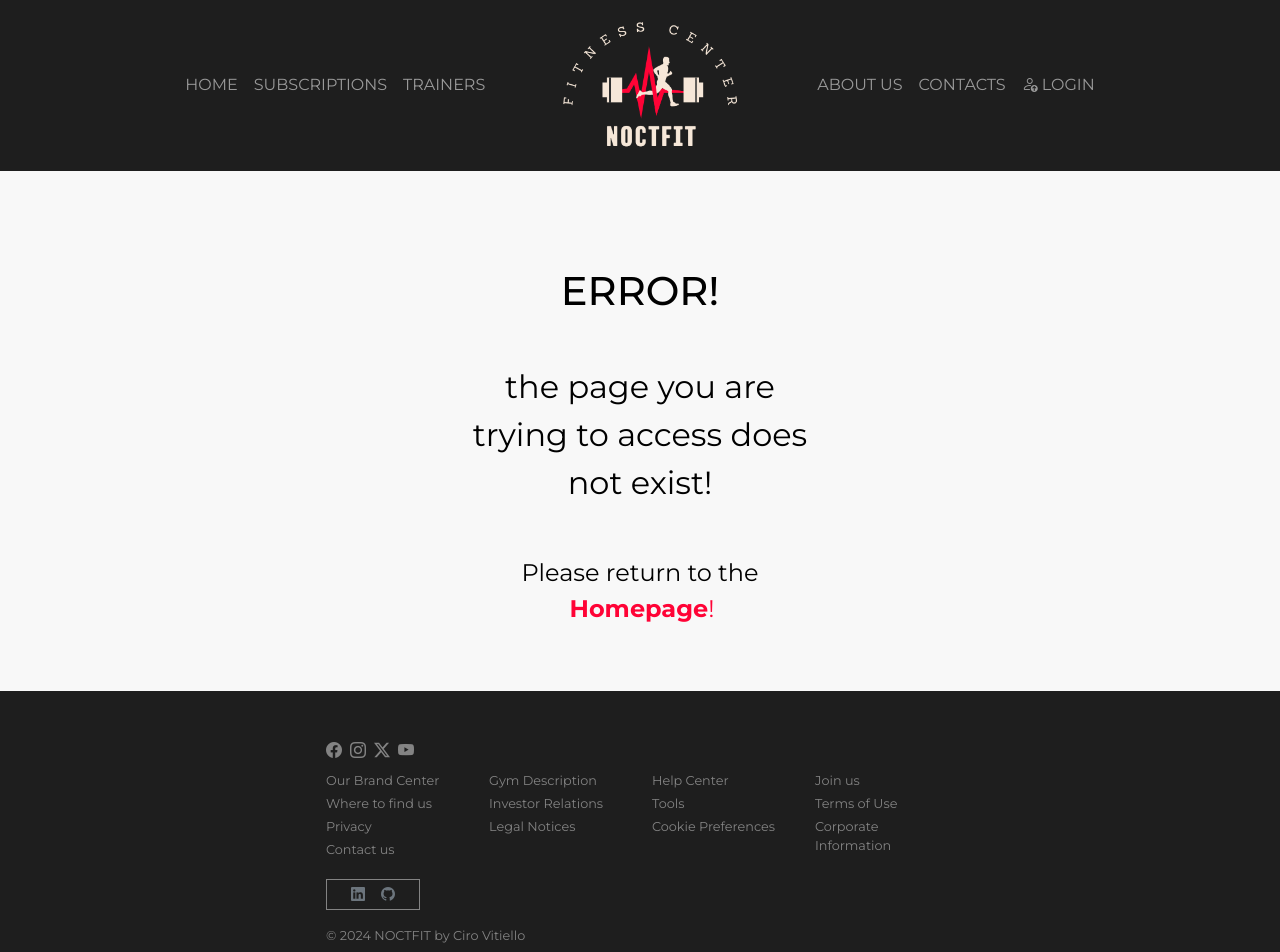
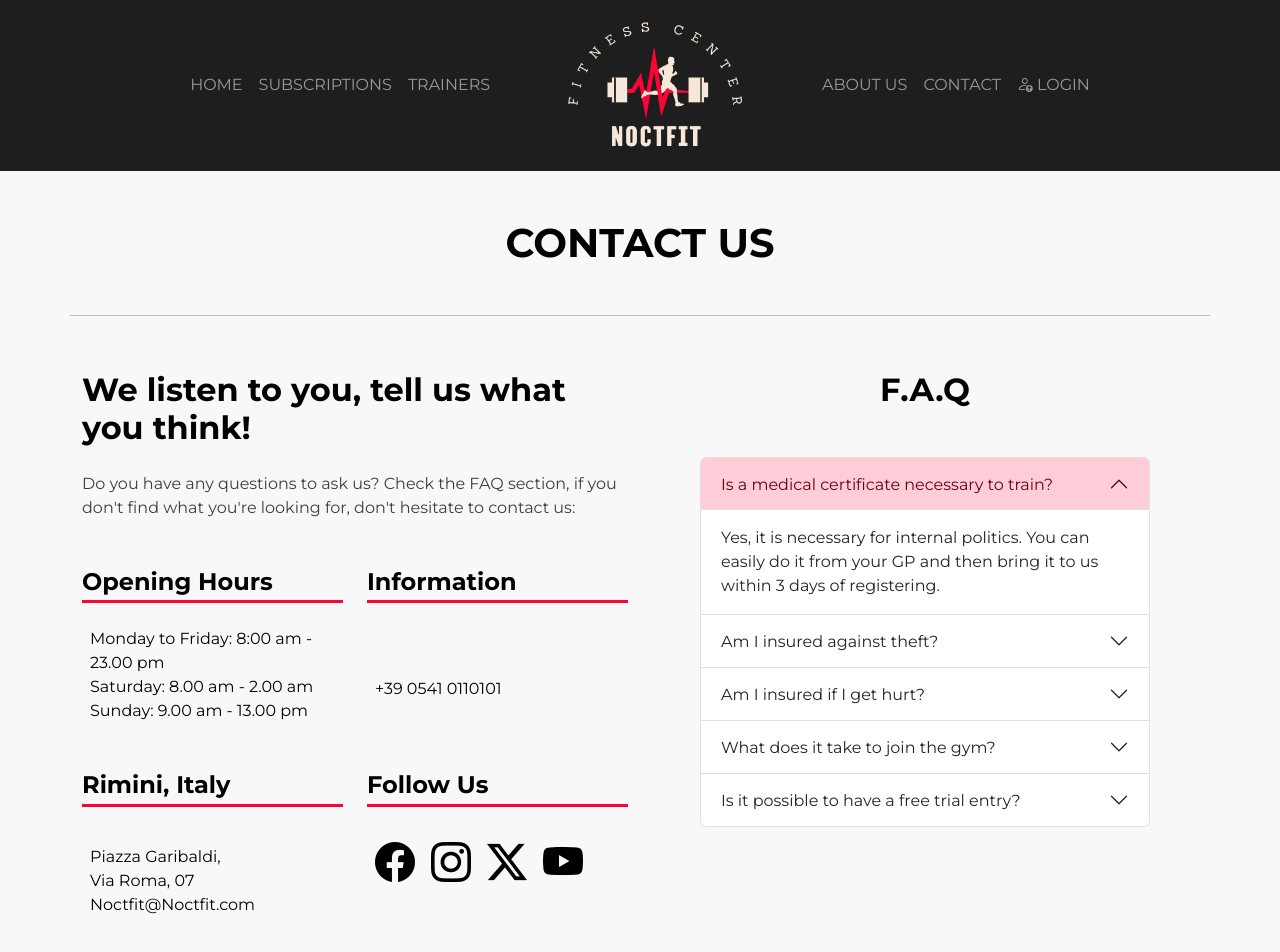
Before and after one commit to Nooxys/CapstoneFrontEnd, a React (Vite) app: page /contacts in a window 1280 px wide. Shown: the top 952 px of the page. Built offline with nearby package versions, Linux system fonts and the light colour scheme.

Commit message:
contacts page, missing reviews

```diff
--- a/src/App.jsx
+++ b/src/App.jsx
@@ -6,6 +6,7 @@ import NotFound from './components/NotFound'
 import RegisterPage from './components/RegisterPage'
 import Homepage from './components/Homepage'
 import AboutUs from './components/AboutUS'
+import Contact from './components/Contact'
 function App() {
   return (
     <>
@@ -20,6 +21,7 @@ function App() {
               <Route element={<LoginPage />} path="login" />
               <Route element={<RegisterPage />} path="register" />
               <Route element={<AboutUs />} path="about" />
+              <Route element={<Contact />} path="contacts" />
               <Route element={<NotFound />} path="*" />
             </Routes>
             <footer>
--- a/src/components/AboutUS.jsx
+++ b/src/components/AboutUS.jsx
@@ -66,9 +66,8 @@ const AboutUs = () => {
               <h2 className="text-center fw-bold pt-4  pt-xl-0">
                 Opening Hours
               </h2>
-              <p className="text-center px-5 pt-4 pb-2 pb-lg-5 pb-xl-0 opacity-75">
+              <p className="text-center px-5 pt-4 pb-2 pb-lg-5 pb-xl-0 ">
                 <span className="d-block">
-                  {' '}
                   Monday to Friday: 8:00 am - 23.00 pm
                 </span>
                 <span className="d-block">Saturday: 8.00 am - 2.00 am</span>
--- /dev/null
+++ b/src/components/Contact.jsx
@@ -0,0 +1,123 @@
+import { Container, Row, Col, Accordion } from 'react-bootstrap'
+
+const Contact = () => {
+  return (
+    <Container className="mb-5">
+      <Row>
+        <h1 className="text-center fw-bold mb-5"> CONTACT US</h1>
+        <hr />
+      </Row>
+      <Row className="mb-5">
+        <Col xs={12} lg={6}>
+          <h2 className="fw-bold mb-4  text-center text-md-start">
+            We listen to you, tell us what you think!
+          </h2>
+          <p className="mb-5 opacity-75 ">
+            Do you have any questions to ask us? Check the FAQ section, if you
+            don&apos;t find what you&apos;re looking for, don&apos;t hesitate to
+            contact us:
+          </p>
+          <Row>
+            <Col xs={12} lg={6}>
+              <h4 className="fw-bold border-bottom border-primary border-3 pb-1 text-center text-lg-start">
+                Opening Hours
+              </h4>
+              <p className="px-2 py-3 text-center text-lg-start">
+                <span className="d-block">
+                  Monday to Friday: 8:00 am - 23.00 pm
+                </span>
+                <span className="d-block">Saturday: 8.00 am - 2.00 am</span>
+                <span className="d-block">Sunday: 9.00 am - 13.00 pm</span>
+              </p>
+            </Col>
+            <Col xs={12} lg={6}>
+              <h4 className="fw-bold border-bottom border-primary border-3 pb-1 text-center text-lg-start ">
+                Information
+              </h4>
+              <div className="d-flex justify-content-center justify-content-lg-start    align-items-center  h-100">
+                <p className="px-2 pb-3  ">+39 0541 0110101</p>
+              </div>
+            </Col>
+            <Col xs={12} lg={6}>
+              <h4 className="fw-bold border-bottom border-primary border-3 pb-1 py-3 text-center text-lg-start ">
+                Rimini, Italy
+              </h4>
+              <div className="d-flex justify-content-start   align-items-center  h-100 justify-content-center justify-content-lg-start ">
+                <p className="px-2 pb-3   ">
+                  <span className="d-block">Piazza Garibaldi,</span>
+                  <span className="d-block">Via Roma, 07</span>
+                  <span className="d-block">Noctfit@Noctfit.com</span>
+                </p>
+              </div>
+            </Col>
+            <Col xs={12} lg={6}>
+              <h4 className="fw-bold border-bottom border-primary border-3 pb-1 py-3 text-center text-lg-start">
+                Follow Us
+              </h4>
+              <br />
+              <div className="d-flex justify-content-start   align-items-center justify-content-center justify-content-lg-start ">
+                <i className="bi bi-facebook display-6 mx-2 "></i>
+                <i className="bi bi-instagram display-6  mx-2"></i>
+                <i className="bi bi-twitter-x display-6  mx-2"></i>
+                <i className="bi bi-youtube display-6 mx-2"></i>
+              </div>
+            </Col>
+          </Row>
+        </Col>
+        <Col xs={12} lg={6}>
+          <h2 className="fw-bold mb-5  text-center mt-5 mt-lg-0 ">F.A.Q</h2>
+          <Accordion defaultActiveKey="0" className="px-5">
+            <Accordion.Item eventKey="0">
+              <Accordion.Header>
+                Is a medical certificate necessary to train?
+              </Accordion.Header>
+              <Accordion.Body>
+                Yes, it is necessary for internal politics. You can easily do it
+                from your GP and then bring it to us within 3 days of
+                registering.
+              </Accordion.Body>
+            </Accordion.Item>
+            <Accordion.Item eventKey="1">
+              <Accordion.Header>Am I insured against theft?</Accordion.Header>
+              <Accordion.Body>
+                The gym does not take care of goods, therefore you are not
+                insured.
+              </Accordion.Body>
+            </Accordion.Item>
+            <Accordion.Item eventKey="2">
+              <Accordion.Header>Am I insured if I get hurt?</Accordion.Header>
+              <Accordion.Body>
+                The gym is covered by Liability Insurance Civil, therefore for
+                every accident that is objectively caused you are covered by a
+                liability of the structure insurance. If you were to hurt
+                yourself or because you use a tool incorrectly, you are not
+                covered.
+              </Accordion.Body>
+            </Accordion.Item>
+            <Accordion.Item eventKey="3">
+              <Accordion.Header>
+                What does it take to join the gym?
+              </Accordion.Header>
+              <Accordion.Body>Your identity card and tax code.</Accordion.Body>
+            </Accordion.Item>
+            <Accordion.Item eventKey="4">
+              <Accordion.Header>
+                Is it possible to have a free trial entry?
+              </Accordion.Header>
+              <Accordion.Body>
+                Yes, absolutely. it is always possible to do a free trial day.
+                We are waiting for you!
+              </Accordion.Body>
+            </Accordion.Item>
+          </Accordion>
+        </Col>
+      </Row>
+      <hr />
+      <Row>
+        <h2 className="text-center fw-bold mb-5">Leave a review!</h2>
+      </Row>
+    </Container>
+  )
+}
+
+export default Contact
--- a/src/components/CustomNavbar.jsx
+++ b/src/components/CustomNavbar.jsx
@@ -66,8 +66,8 @@ function CustomNavbar() {
             <Link className="nav-link" to="/about">
               ABOUT US
             </Link>
-            <Link className="nav-link" to="/">
-              CONTACTS
+            <Link className="nav-link" to="/contacts">
+              CONTACT
             </Link>
             <Link
               className={
```
